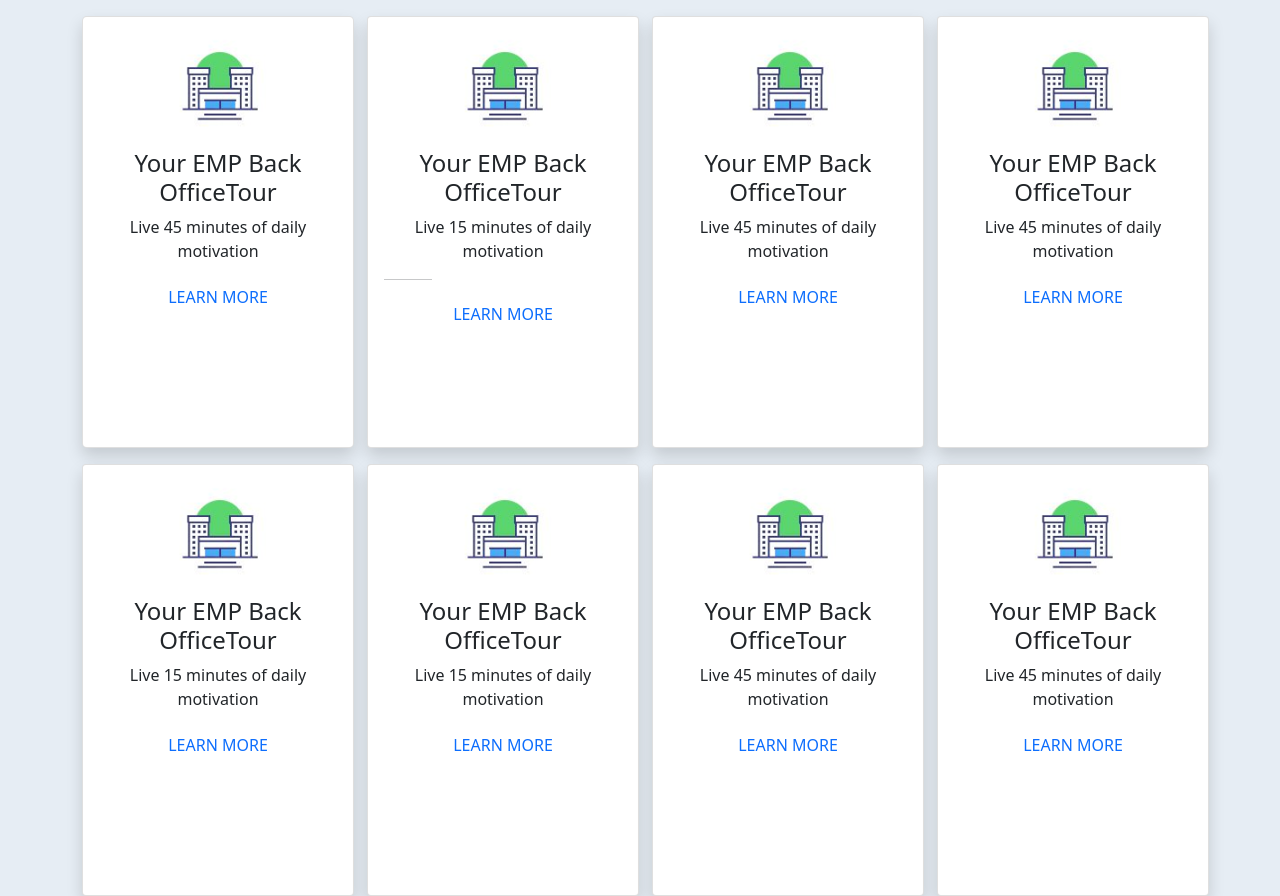
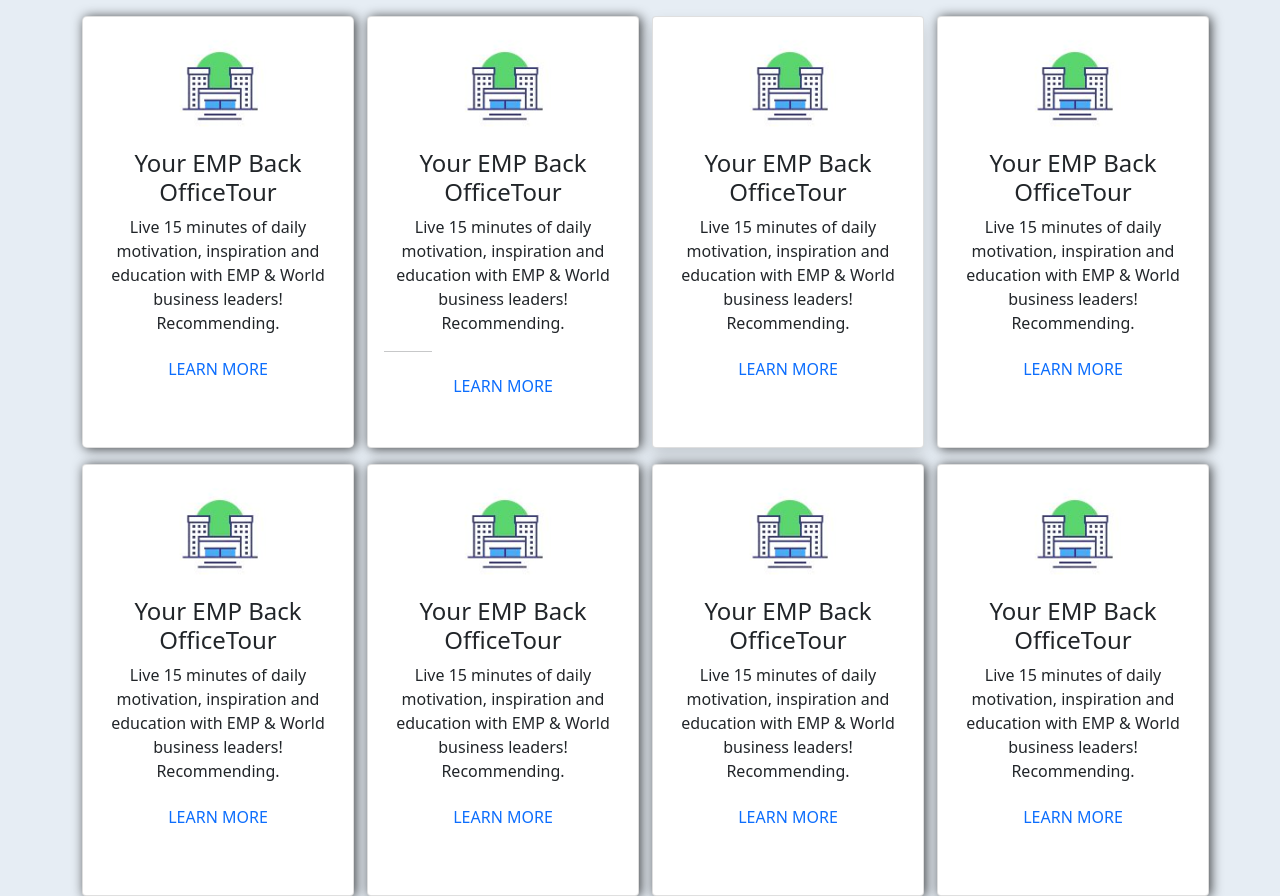
Before and after one commit to becodeorg/yu-4-css-frameworks-Gladyshaelters, a plain HTML site: page index.html in a window 1280 px wide. Drawn offline with nearby package versions, Linux system fonts and the light colour scheme.

Commit message:
added text

```diff
--- a/index.css
+++ b/index.css
@@ -0,0 +1,13 @@
+.card:hover {
+  box-shadow: rgba(0, 0, 0, 0.25) 0px 54px 55px,
+    rgba(0, 0, 0, 0.12) 0px -12px 30px, rgba(0, 0, 0, 0.12) 0px 4px 6px,
+    rgba(0, 0, 0, 0.17) 0px 12px 13px, rgba(0, 0, 0, 0.09) 0px -3px 5px;
+  transition: all 0.55s ease-in-out;
+}
+.card {
+  -webkit-box-shadow: 2px 1px 12px 0px rgba(0, 0, 0, 0.73);
+  box-shadow: 2px 1px 12px 0px rgba(0, 0, 0, 0.73);
+}
+.card:hover hr {
+  visibility: hidden;
+}
--- a/index.html
+++ b/index.html
@@ -19,7 +19,7 @@
       <div class="row">
         <div class="col-lg-3 col-md-5 mt-3">
           <div
-            class="card bg-white rounded-3 shadow"
+            class="card bg-white rounded-3"
             style="width: 17rem; height: 27rem"
           >
             <div class="card-body">
@@ -29,7 +29,11 @@
                 alt="pictogram of office"
               />
               <h4 class="card-title">Your EMP Back OfficeTour</h4>
-              <p class="card-text">Live 45 minutes of daily motivation</p>
+              <p class="card-text">
+                Live 15 minutes of daily motivation,
+                 inspiration and education with EMP & World business leaders!
+                 Recommending.
+              </p>
               <a
                 href="#"
                 style="border: 0"
@@ -45,7 +49,7 @@
 
         <div class="col-lg-3 col-md-5 mt-3">
           <div
-            class="card bg-white rounded shadow"
+            class="card bg-white rounded"
             style="width: 17rem; height: 27rem"
           >
             <div class="card-body">
@@ -55,7 +59,12 @@
                 alt="pictogram of office"
               />
               <h4 class="card-title">Your EMP Back OfficeTour</h4>
-              <p class="card-text">Live 15 minutes of daily motivation</p>
+              <p class="card-text">
+                Live 15 minutes of daily motivation,
+                inspiration and education
+                with EMP & World business leaders!
+                Recommending.
+              </p>
               <hr class="align-self-center" style="width: 20%" />
               <a
                 href="#"
@@ -82,7 +91,12 @@
                 alt="pictogram of office"
               />
               <h4 class="card-title">Your EMP Back OfficeTour</h4>
-              <p class="card-text">Live 45 minutes of daily motivation</p>
+              <p class="card-text">
+                Live 15 minutes of daily motivation,
+                inspiration and education
+                with EMP & World business leaders!
+                Recommending.
+              </p>
               <a
                 href="#"
                 style="border: 0"
@@ -98,7 +112,7 @@
 
         <div class="col-lg-3 col-md-5 mt-3">
           <div
-            class="card bg-white rounded shadow"
+            class="card bg-white rounded"
             style="width: 17rem; height: 27rem"
           >
             <div class="card-body">
@@ -108,7 +122,12 @@
                 alt="pictogram of office"
               />
               <h4 class="card-title">Your EMP Back OfficeTour</h4>
-              <p class="card-text">Live 45 minutes of daily motivation</p>
+              <p class="card-text">
+                Live 15 minutes of daily motivation,
+                inspiration and education
+                with EMP & World business leaders!
+                Recommending.
+              </p>
               <a
                 href="#"
                 style="border: 0"
@@ -125,7 +144,7 @@
         <div class="row justify-content-center text-center10"></div>
         <div class="col-lg-3 col-md-5 mt-3">
           <div
-            class="card bg-white rounded shadow"
+            class="card bg-white rounded"
             style="width: 17rem; height: 27rem"
           >
             <div class="card-body">
@@ -135,7 +154,12 @@
                 alt="pictogram of office"
               />
               <h4 class="card-title">Your EMP Back OfficeTour</h4>
-              <p class="card-text">Live 15 minutes of daily motivation</p>
+              <p class="card-text">
+                Live 15 minutes of daily motivation,
+                inspiration and education
+                with EMP & World business leaders!
+                Recommending.
+              </p>
               <a
                 href="#"
                 style="border: 0"
@@ -151,7 +175,7 @@
 
         <div class="col-lg-3 col-md-5 mt-3">
           <div
-            class="card bg-white rounded shadow"
+            class="card bg-white rounded"
             style="width: 17rem; height: 27rem"
           >
             <div class="card-body">
@@ -161,7 +185,12 @@
                 alt="pictogram of office"
               />
               <h4 class="card-title">Your EMP Back OfficeTour</h4>
-              <p class="card-text">Live 15 minutes of daily motivation</p>
+              <p class="card-text">
+                Live 15 minutes of daily motivation,
+                inspiration and education
+                with EMP & World business leaders!
+                Recommending.
+              </p>
               <a
                 href="#"
                 style="border: 0"
@@ -177,7 +206,7 @@
 
         <div class="col-lg-3 col-md-5 mt-3">
           <div
-            class="card bg-white rounded shadow"
+            class="card bg-white rounded"
             style="width: 17rem; height: 27rem"
           >
             <div class="card-body">
@@ -187,7 +216,12 @@
                 alt="pictogram of office"
               />
               <h4 class="card-title">Your EMP Back OfficeTour</h4>
-              <p class="card-text">Live 45 minutes of daily motivation</p>
+              <p class="card-text">
+                Live 15 minutes of daily motivation,
+                inspiration and education
+                with EMP & World business leaders!
+                Recommending.
+              </p>
               <a
                 href="#"
                 style="border: 0"
@@ -203,7 +237,7 @@
 
         <div class="col-lg-3 col-md-5 mt-3">
           <div
-            class="card bg-white rounded shadow"
+            class="card bg-white rounded"
             style="width: 17rem; height: 27rem"
           >
             <div class="card-body">
@@ -213,7 +247,12 @@
                 alt="pictogram of office"
               />
               <h4 class="card-title">Your EMP Back OfficeTour</h4>
-              <p class="card-text">Live 45 minutes of daily motivation</p>
+              <p class="card-text">
+                Live 15 minutes of daily motivation,
+                inspiration and education
+                with EMP & World business leaders!
+                Recommending.
+              </p>
               <a
                 href="#"
                 style="border: 0"
```
